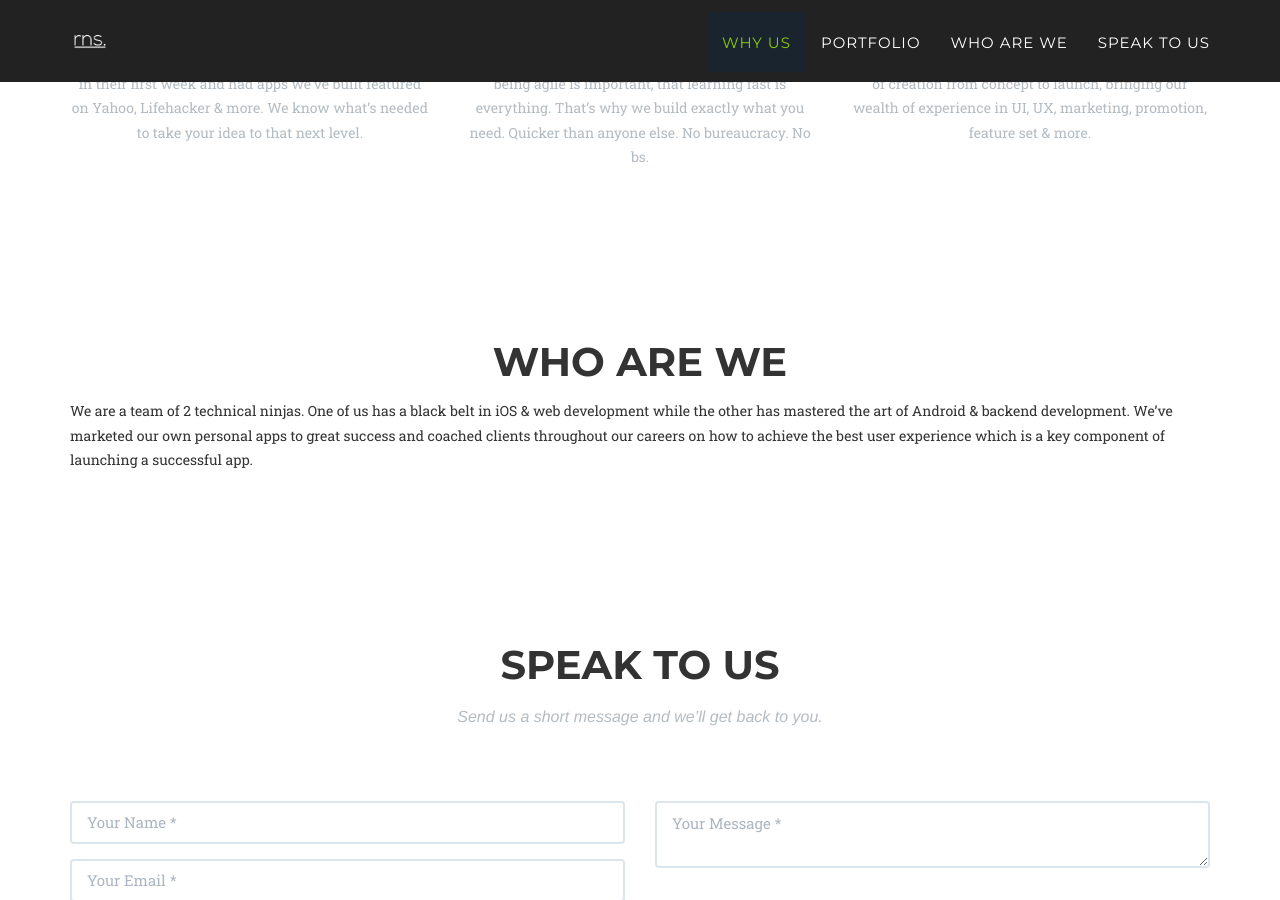
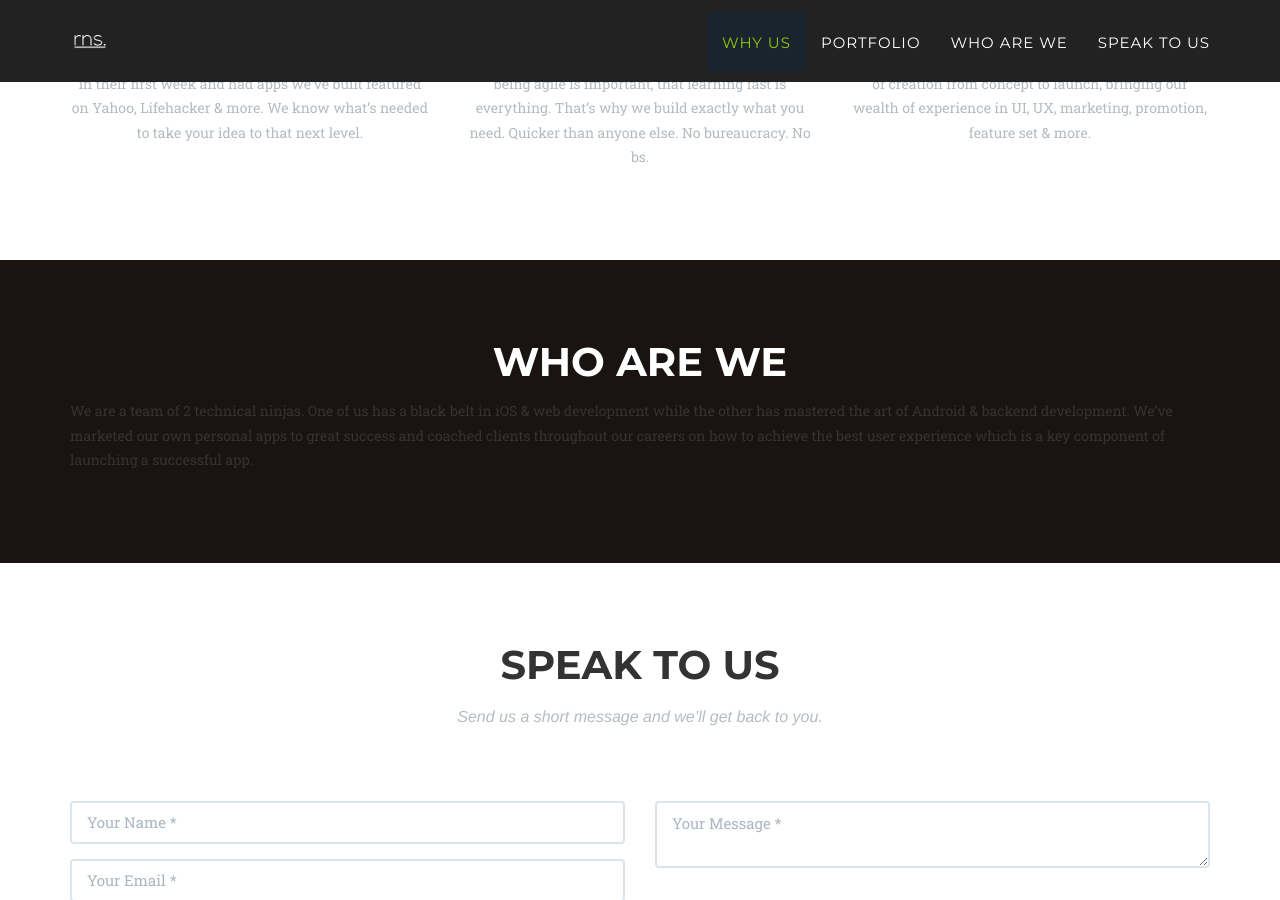
Before and after one commit to RnS-Apps/RnS-Apps.github.io, a Jekyll site: the page built from index.html, in a window 1280 px wide and 900 px high, scrolled down 995 px. Built offline with Jekyll 4.4.1, drawn with Linux system fonts in a browser that asks for light colours; some web fonts are replaced.

Commit message:
Update whoarewe.html

```diff
--- a/_includes/whoarewe.html
+++ b/_includes/whoarewe.html
@@ -1,9 +1,9 @@
 <!-- Who are we Section -->
-    <section id="whoarewe">
+    <section id="whoarewe" class="bg-light-gray">
         <div class="container">
             <div class="row">
                 <div class="col-lg-12 text-center">
-                    <h2 class="section-heading">Who are we</h2>
+                    <h2 class="section-heading font-light">Who are we</h2>
                     <!--<h3 class="section-subheading text-muted">Lorem ipsum dolor sit amet consectetur.</h3>-->
                 </div>
             </div>
```
